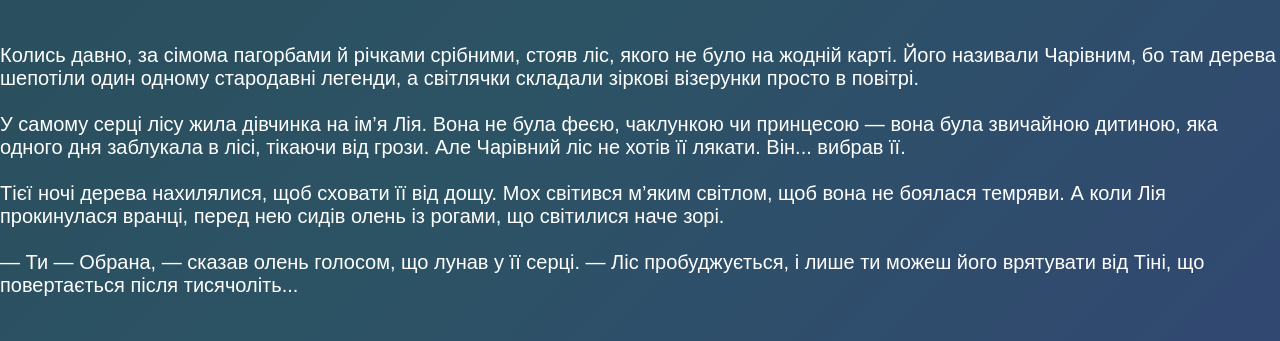
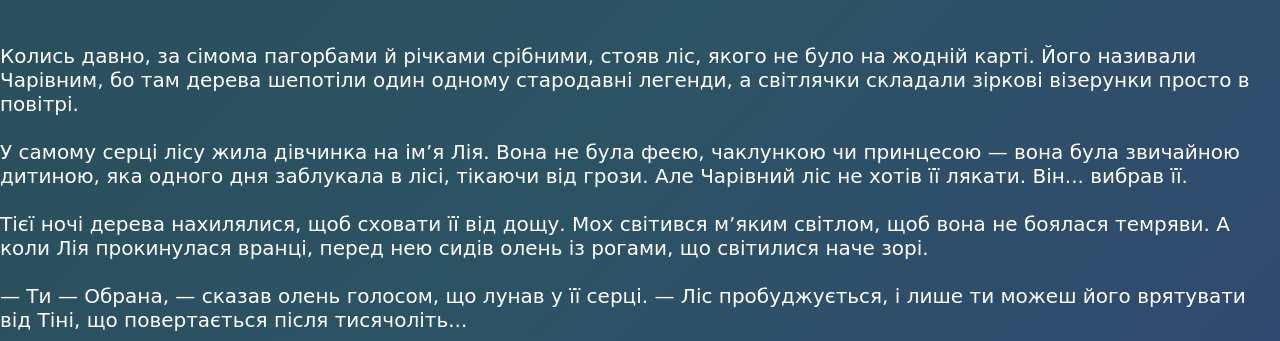
Before and after one commit to MortisBortis/Charivniy-lis, a plain HTML site: page index.html in a window 1280 px wide. Shown: the part 83-424 px from the top of the page. Drawn offline with Linux system fonts and the light colour scheme.

Commit message:
Update style.css

```diff
--- a/style.css
+++ b/style.css
@@ -22,5 +22,5 @@ h1 {
    text-align:center;color:white;font-family:fantasy;font-size:70px
 }
 p {
-  font-size:20px;color:white;font-family:fantasy;
+  font-size:20px;color:white;font-family:cursive;
 }
```
